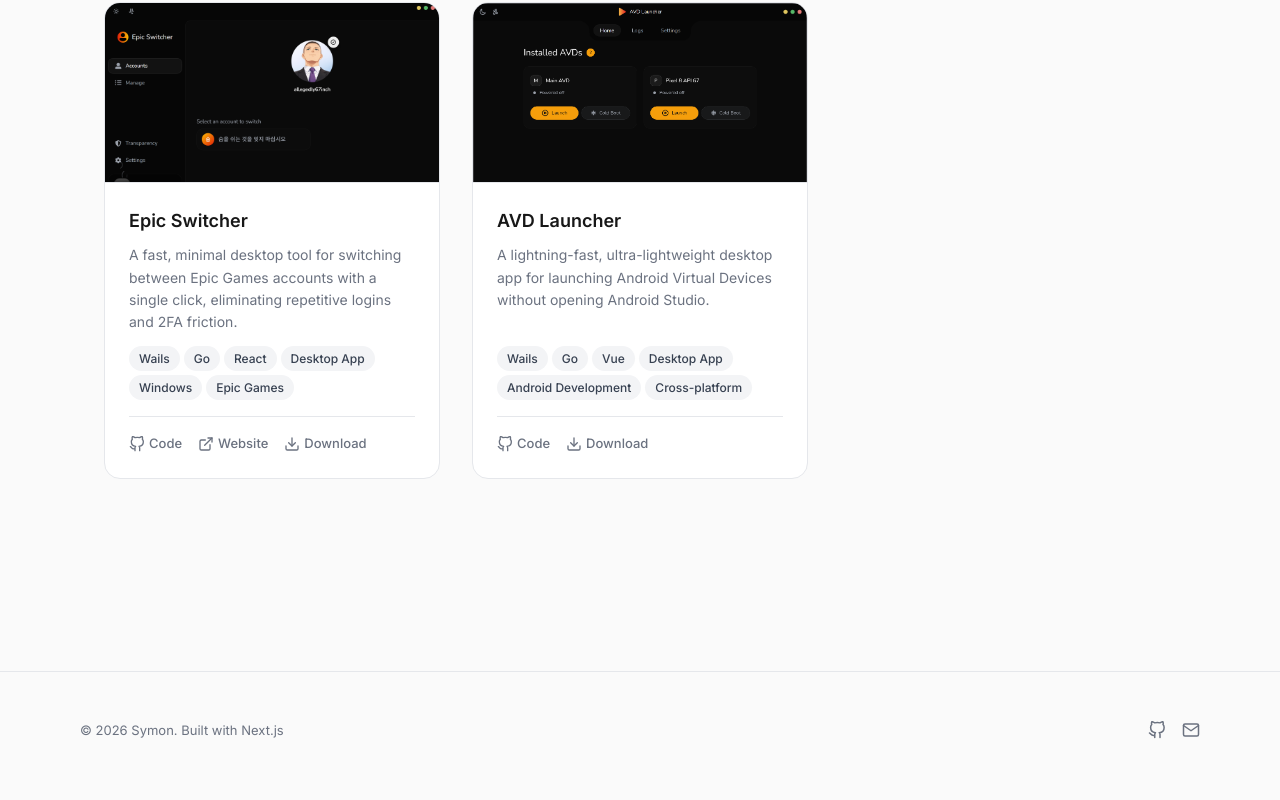
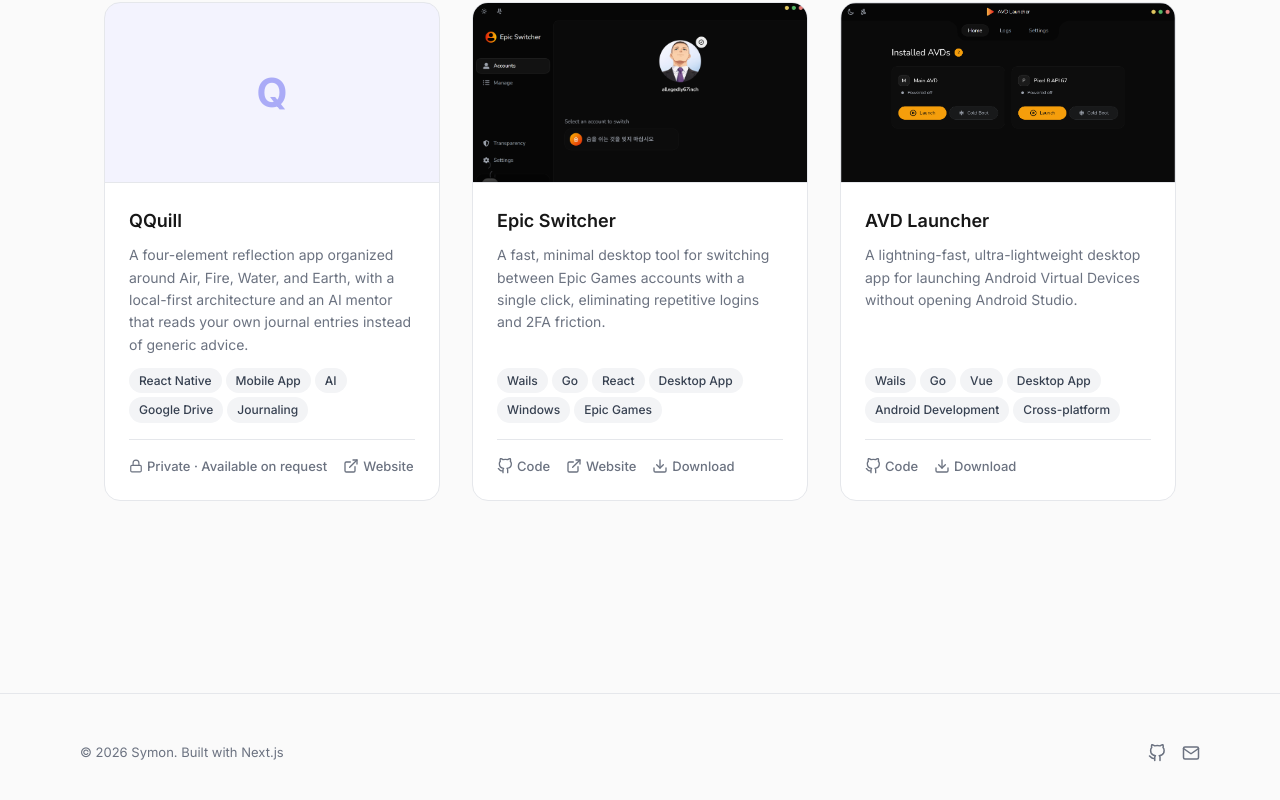
Before and after one commit to symonxdd/my-portfolio, a Next.js app: page / in a window 1280 px wide. Shown: the part 1534-2334 px from the top of the page. Built offline with nearby package versions, Linux system fonts and the light colour scheme; no server answers.

Commit message:
feat(projects): add QQuill, crediting its original creator
QQuill is a React Native reflection app by Adam Blvck; I contributed
its Google Drive-powered account-syncing system. Insert it right
after Piano Transcriber, featured on the homepage like the rest.

```diff
--- a/src/data/projects.js
+++ b/src/data/projects.js
@@ -58,6 +58,16 @@
     details: "Built with Flutter, this app captures piano audio from the microphone and automatically transcribes it to MIDI using on-device machine learning via TFLite. Currently uses Spotify's Basic Pitch CNN model as a starting point, with plans to upgrade to more accurate architectures, such as Google's Onsets and Frames (a hybrid CNN-RNN model designed specifically for polyphonic piano transcription) or newer transformer-based models, which leverage self-attention mechanisms to better capture long-range musical context and temporal dependencies, yielding significantly higher transcription accuracy. Features include a live waveform display during recording, background isolate transcription, a full-featured MIDI/WAV player with mini and full-player views, a falling-notes visualizer with an interactive piano keyboard, audio format toggling, playback scrubbing, recordings management with favorites and groups, and SoundFont-based MIDI synthesis. Supports iOS and Android with light/dark theming. Work in progress, core transcription accuracy and premium features are actively being developed.",
   },
   {
+    slug: "qquill",
+    title: "QQuill",
+    description: "A four-element reflection app organized around Air, Fire, Water, and Earth, with a local-first architecture and an AI mentor that reads your own journal entries instead of generic advice.",
+    tags: ["React Native", "Mobile App", "AI", "Google Drive", "Journaling"],
+    featured: true,
+    details: "QQuill is a React Native app developed by Adam Blvck (adamblvck.com), structuring reflection and self-knowledge around four elements, Air, Fire, Water, and Earth, similar to how DNA's four bases encode life. An AI mentor called QueQue reads your own codex of entries rather than generic internet wisdom, with elemental feeds, nested thought trees, seasonal insights, and encrypted sync keeping reflection private and sovereign.\n\nI contributed the account-syncing system, built on Google Drive, letting users back up and sync their local-first data across devices while keeping it under their own control rather than on a third-party server.",
+    siteUrl: "https://qquill.app/",
+    siteLabel: "Website",
+  },
+  {
     slug: "epic-switcher",
     title: "Epic Switcher",
     description: "A fast, minimal desktop tool for switching between Epic Games accounts with a single click, eliminating repetitive logins and 2FA friction.",
```
